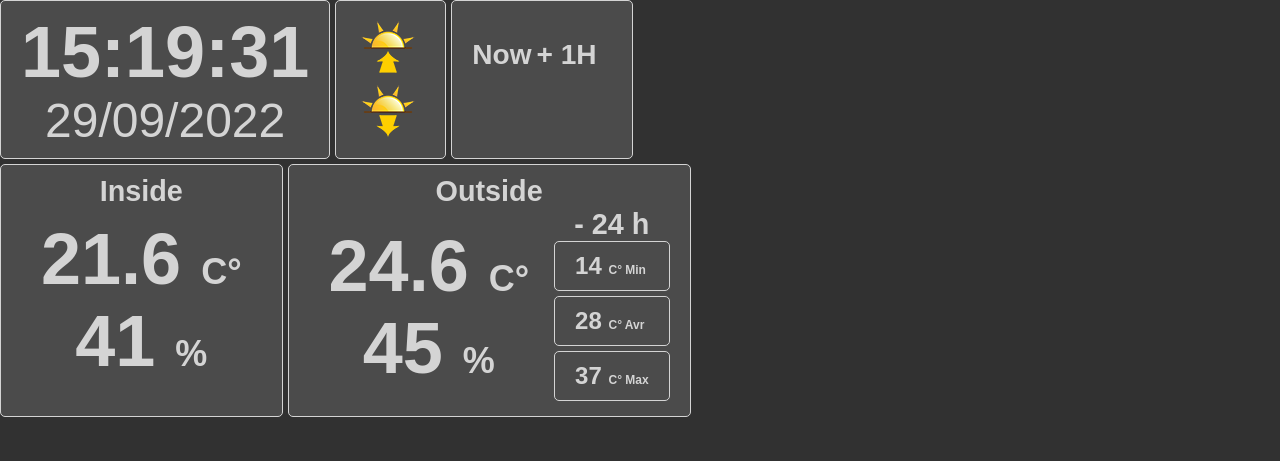
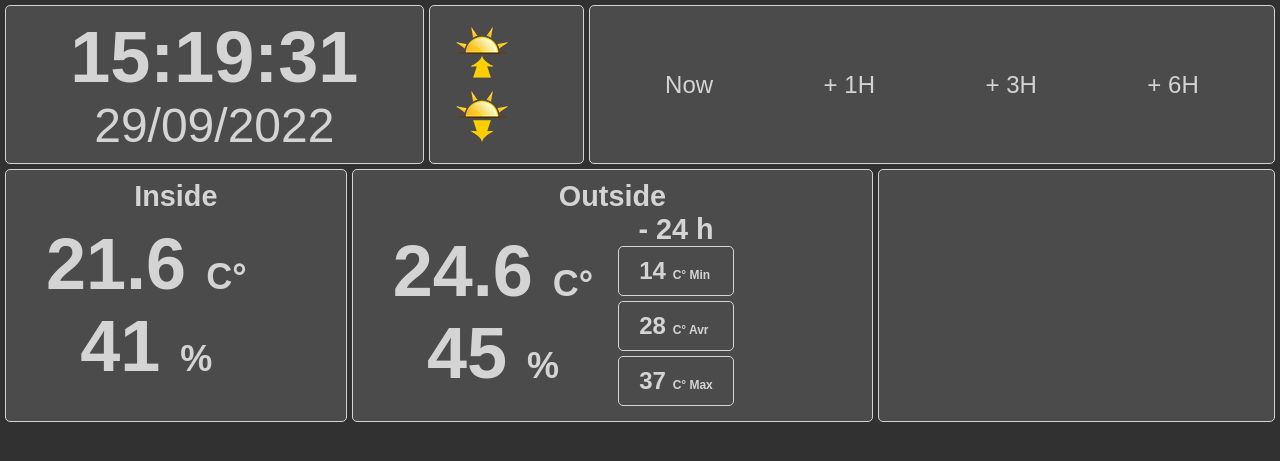
Before and after one commit to Airdeon/WeatherStation, a Django app: page / in a window 1280 px wide. Shown: the top 461 px of the page. Run offline with Django 4.2, Linux system fonts and the light colour scheme; data comes from the database, SQL or seed files in the repository; data that the repository does not hold is empty.

Commit message:
some style update

```diff
--- a/src/Weather/templates/Weather/WeatherStation.html
+++ b/src/Weather/templates/Weather/WeatherStation.html
@@ -17,11 +17,11 @@
 
 <body>
     <div class="row">
-        <div class="block col time_bloc">
+        <div class="bloc col time_bloc">
             <span class="center time" id="time"></span>
             <span class="center date" id="date"></span>
         </div>
-        <div class="block col suntime_bloc" id="sunriseSunsetTime">
+        <div class="bloc col suntime_bloc" id="sunriseSunsetTime">
             <div class="row"><img id="imageSunrise" src="{% static 'images/Sunrise.png' %}" />
                 <div id="sunrise_time" class="col center"></div>
             </div>
@@ -29,28 +29,33 @@
                 <div id="sunset_time" class="col center"></div>
             </div>
         </div>
-        <div class="block short_forecast" id="short_forecast">
-            <div class="row">
-                <div class="col">
-                    <h3>Now</h3>
-                    <img id="current_forecast_image" src="">
-                    <span id="current_forecast"></span>
-                </div>
-                <div class="col">
-                    <h3>+ 1H</h3>
-                    <img id="+1h_Forecast_image" src="">
-                    <span id="+1h_Forecast"></span>
-                </div>
-                <div id="+1hForecast"></div>
-                <div id="+3hForecast"></div>
-                <div id="+6hForecast"></div>
+        <div class="bloc short_forecast" id="short_forecast">
+            <div class="col">
+                <span class="forecast_title">Now</span>
+                <img id="current_forecast_image" src="" class="forecast_image">
+                <span id="current_forecast"></span>
+            </div>
+            <div class="col">
+                <span class="forecast_title">+ 1H</span>
+                <img id="+1h_forecast_image" src="" class="forecast_image">
+                <span id="+1h_forecast"></span>
+            </div>
+            <div class="col">
+                <span class="forecast_title">+ 3H</span>
+                <img id="+3h_forecast_image" src="" class="forecast_image">
+                <span id="+3h_forecast"></span>
+            </div>
+            <div class="col">
+                <span class="forecast_title">+ 6H</span>
+                <img id="+6h_forecast_image" src="" class="forecast_image">
+                <span id="+6h_forecast"></span>
             </div>
 
         </div>
     </div>
     <div class="row">
-        <!-- Inside Block -->
-        <div class="block inside_bloc">
+        <!-- Inside Bloc -->
+        <div class="bloc inside_bloc">
             <div class="row center block_title">Inside</div>
             <div class="row">
                 <div class="col actual_data">
@@ -64,8 +69,8 @@
             </div>
         </div>
 
-        <!-- Outside Block -->
-        <div class="block outside_bloc">
+        <!-- Outside Bloc -->
+        <div class="bloc outside_bloc">
             <div class="row center block_title">Outside</div>
             <div class="row">
                 <div class="col actual_data">
@@ -79,15 +84,15 @@
 
                 <div class="col min_max">
                     <div class="row center block_title">- 24 h</div>
-                    <div class="block min">
+                    <div class="bloc min">
                         <span class="center outside_min_temp" id="outside_min_temp">14 <span class="unit">C°
                                 Min</span></span>
                     </div>
-                    <div class="block average">
+                    <div class="bloc average">
                         <span class="center outside_average_temp" id="outside_average_temp">28 <span class="unit">C°
                                 Avr</span></span>
                     </div>
-                    <div class="block max">
+                    <div class="bloc max">
                         <span class="center outside_max_temp" id="outside_max_temp">37 <span class="unit">C°
                                 Max</span></span>
                     </div>
@@ -95,5 +100,10 @@
             </div>
         </div>
 
+        <!-- wind Bloc -->
+        <div class="bloc wind_bloc">
+
+        </div>
+
     </div>
 </body>
--- a/src/WeatherStation/static/css/style.css
+++ b/src/WeatherStation/static/css/style.css
@@ -1,5 +1,6 @@
 body {
   margin: 0;
+  padding: 5px;
   background-color: #313131;
   font-family: "Ubuntu", sans-serif;
   color: rgb(212, 212, 212);
@@ -29,14 +30,14 @@ body {
           justify-content: center;
 }
 
-.block {
+.bloc {
   background-color: #4b4b4b;
   border: 1px solid rgb(212, 212, 212);
   border-radius: 5px;
   padding: 10px 20px 10px 20px;
   margin-bottom: 5px;
 }
-.block .block_title {
+.bloc .block_title {
   font-weight: bold;
   font-size: 1.2em;
 }
@@ -52,6 +53,18 @@ a {
   cursor: pointer;
 }
 
+.time_bloc {
+  -webkit-box-flex: 2;
+      -ms-flex-positive: 2;
+          flex-grow: 2;
+}
+
+.suntime_bloc {
+  -webkit-box-flex: 1;
+      -ms-flex-positive: 1;
+          flex-grow: 1;
+}
+
 .time {
   font-weight: bold;
   font-size: 3em;
@@ -59,6 +72,24 @@ a {
 
 .date {
   font-size: 2em;
+}
+
+.inside_bloc {
+  -webkit-box-flex: 1;
+      -ms-flex-positive: 1;
+          flex-grow: 1;
+}
+
+.outside_bloc {
+  -webkit-box-flex: 2;
+      -ms-flex-positive: 2;
+          flex-grow: 2;
+}
+
+.wind_bloc {
+  -webkit-box-flex: 6;
+      -ms-flex-positive: 6;
+          flex-grow: 6;
 }
 
 .actual_data {
@@ -76,4 +107,21 @@ a {
       -ms-flex-pack: space-evenly;
           justify-content: space-evenly;
   font-weight: bold;
+}
+
+.forecast_image {
+  max-height: 80px;
+}
+
+.short_forecast {
+  -webkit-box-flex: 10;
+      -ms-flex-positive: 10;
+          flex-grow: 10;
+  display: -webkit-box;
+  display: -ms-flexbox;
+  display: flex;
+  -ms-flex-wrap: nowrap;
+      flex-wrap: nowrap;
+  -ms-flex-pack: distribute;
+      justify-content: space-around;
 }/*# sourceMappingURL=style.css.map */
--- a/src/WeatherStation/static/javascript/weather_station.js
+++ b/src/WeatherStation/static/javascript/weather_station.js
@@ -41,8 +41,10 @@ async function fill_forecast_data() {
     document.getElementById('sunrise_time').innerHTML = sunriseTime.getHours() + ":" + showZero(sunriseTime.getMinutes());
     document.getElementById('sunset_time').innerHTML = sunsetTime.getHours() + ":" + showZero(sunsetTime.getMinutes());
     document.getElementById('current_forecast_image').src = "static/images/" + response.current.weather[0].icon + ".png";
-    document.getElementById('+1h_forecast').innerHTML = "" + Math.round(response.hourly[2].temp);
+    document.getElementById('+1h_forecast').innerHTML = "" + Math.round(response.hourly[2].temp) + " C°";
     document.getElementById('+1h_forecast_image').src = "static/images/" + response.hourly[2].weather[0].icon + ".png";
-    document.getElementById('+3hForecast').innerHTML = '<p>+3H<br><img src="static/images/' + response.hourly[4].weather[0].icon + '.png" alt="forecast" /><br>' + Math.round(response.hourly[4].temp) + ' C°</p>';
-    document.getElementById('+6hForecast').innerHTML = '<p>+6H<br><img src="static/images/' + response.hourly[7].weather[0].icon + '.png" alt="forecast" /><br>' + Math.round(response.hourly[7].temp) + ' C°</p>';
+    document.getElementById('+3h_forecast').innerHTML = "" + Math.round(response.hourly[4].temp) + " C°";
+    document.getElementById('+3h_forecast_image').src = "static/images/" + response.hourly[4].weather[0].icon + ".png";
+    document.getElementById('+6h_forecast').innerHTML = "" + Math.round(response.hourly[7].temp) + " C°";
+    document.getElementById('+6h_forecast_image').src = "static/images/" + response.hourly[7].weather[0].icon + ".png";
 }
--- a/src/sass/base/_base.scss
+++ b/src/sass/base/_base.scss
@@ -1,5 +1,6 @@
 body {
     margin: 0;
+    padding: 5px;
     background-color: $main_bg_color;
     font-family: 'Ubuntu', sans-serif;
     color: $text_color;
@@ -19,13 +20,14 @@ body {
     justify-content: center;
 }
 
-.block {
+.bloc {
     background-color: $second_bg_color;
     border: 1px solid $text_color;
     border-radius: 5px;
     padding: 10px 20px 10px 20px;
     margin-bottom: 5px;
-    .block_title{
+
+    .block_title {
         font-weight: bold;
         font-size: 1.2em;
     }
--- /dev/null
+++ b/src/sass/components/_forecast.scss
@@ -0,0 +1,10 @@
+.forecast_image {
+    max-height: 80px;
+}
+
+.short_forecast {
+    flex-grow: 10;
+    display: flex;
+    flex-wrap: nowrap;
+    justify-content: space-around;
+}
--- a/src/sass/components/_temperature.scss
+++ b/src/sass/components/_temperature.scss
@@ -1,3 +1,15 @@
+.inside_bloc {
+    flex-grow: 1;
+}
+
+.outside_bloc {
+    flex-grow: 2;
+}
+
+.wind_bloc {
+    flex-grow: 6;
+}
+
 .actual_data {
     font-size: 3em;
     font-weight: bold;
@@ -8,7 +20,7 @@
     font-size: 0.5em;
 }
 
-.min_max{
+.min_max {
     justify-content: space-evenly;
     font-weight: bold;
 }
--- a/src/sass/components/_time.scss
+++ b/src/sass/components/_time.scss
@@ -1,3 +1,11 @@
+.time_bloc {
+    flex-grow: 2;
+}
+
+.suntime_bloc {
+    flex-grow: 1;
+}
+
 .time {
     font-weight: bold;
     font-size: 3em;
--- a/src/sass/style.scss
+++ b/src/sass/style.scss
@@ -3,4 +3,5 @@
 @import "./base/base";
 
 @import "./components/time";
-@import "./components/temperature"
+@import "./components/temperature";
+@import "./components/forecast";
```
Also changed, not shown: 1 other file.
